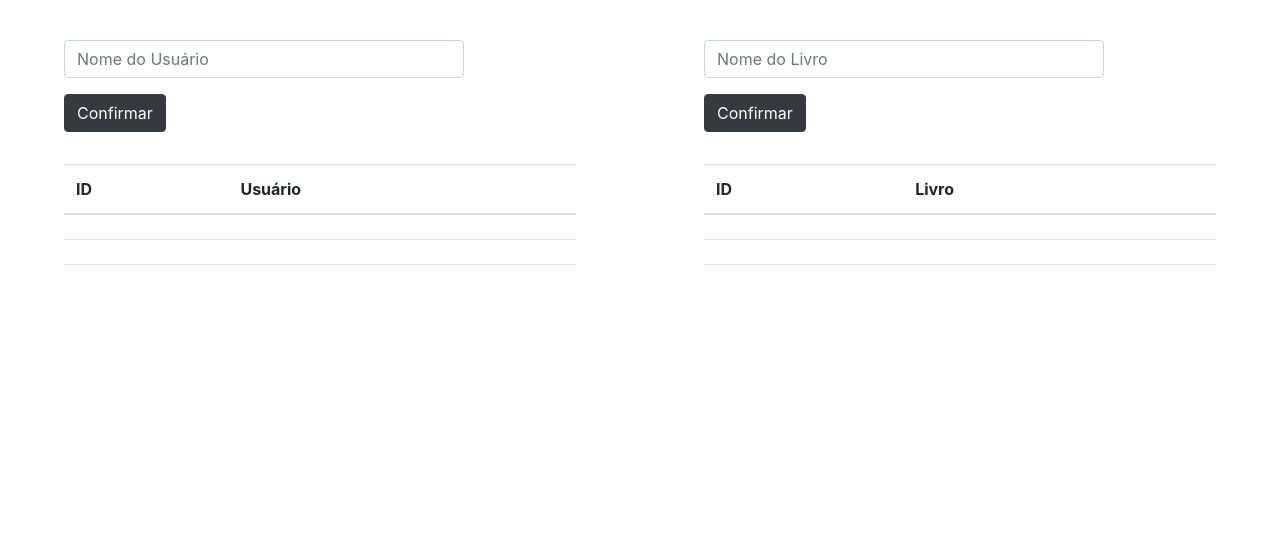
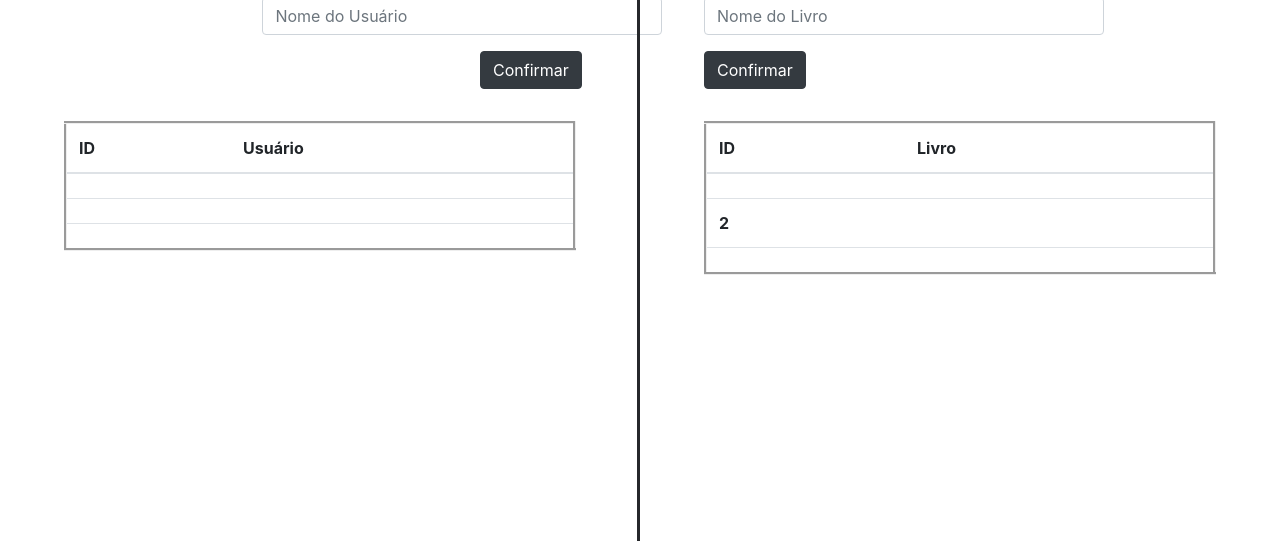
Before and after one commit to luizfe00/WebList, a plain HTML site: page index.html in a window 1280 px wide. Shown: the part 259-800 px from the top of the page. Drawn offline with nearby package versions, Linux system fonts and the light colour scheme; files whose address does not match are found by name.

Commit message:
Vertical Line and Layout changes

```diff
--- a/index.css
+++ b/index.css
@@ -1,7 +1,9 @@
+
 .jumbotron {
     background: #fff url('./assets//books.jpg') no-repeat center;
     background-size: cover;
     margin: 0;
+    height: 20vh;
 }
 
 .navbar {
@@ -24,17 +26,34 @@
     margin-left: 5vw;
 }
 
-.btn {
+#user {
+    margin-left: 15.5vw;
+}
+
+.userbtn {
+    margin: 1em 0 1em 32.5vw;
+}
+
+.bookbtn {
     margin: 1em 0;
 }
 
 .table1, .table2 {
     width: 40vw;
     margin-left: 5vw;
-
+    border: groove;
 }
 
 .table-responsive {
     overflow-y: scroll;
     height: 30vh;
 }
+
+.vl {
+    border-left: 3px solid #26282b;
+    height: 72vh;
+    position: absolute;
+    left: 50%;
+    margin-left: -3px;
+    top: 28vh;
+  }
--- a/index.html
+++ b/index.html
@@ -23,14 +23,14 @@
             <form id="userForm">
                 <div class="form-group">
                     <input type="name" class="form-control" id="user" placeholder="Nome do Usuário">
-                    <button type="submit" class="btn btn-dark" value="Submit">Confirmar</button>
+                    <button type="submit" class="btn btn-dark userbtn" value="Submit">Confirmar</button>
                 </div>
             </form>
 
             <form id="bookForm">
                 <div class="form-group">
                     <input type="text" class="form-control" id="book" placeholder="Nome do Livro">
-                    <button type="submit" class="btn btn-dark" value="Submit">Confirmar</button>
+                    <button type="submit" class="btn btn-dark bookbtn" value="Submit">Confirmar</button>
                 </div>
             </form>
             <div class="table-responsive">
@@ -65,13 +65,13 @@
                     <th scope="col">Livro</th>
                   </tr>
                 </thead>
-                <tbody>
+                <tbody id="books">
                   <tr>
                     <th scope="row1"></th>
                     <td></td>
                   </tr>
                   <tr>
-                    <th scope="row2"></th>
+                    <th scope="row2">2</th>
                     <td></td>
                   </tr>
                   <tr>
@@ -81,6 +81,7 @@
                 </tbody>
               </table>
             </div>
+            <div class="vl"></div>
         </div>
 
         <script src="index.js"></script>
```
Lines whose indentation alone changed are shown as unchanged.
